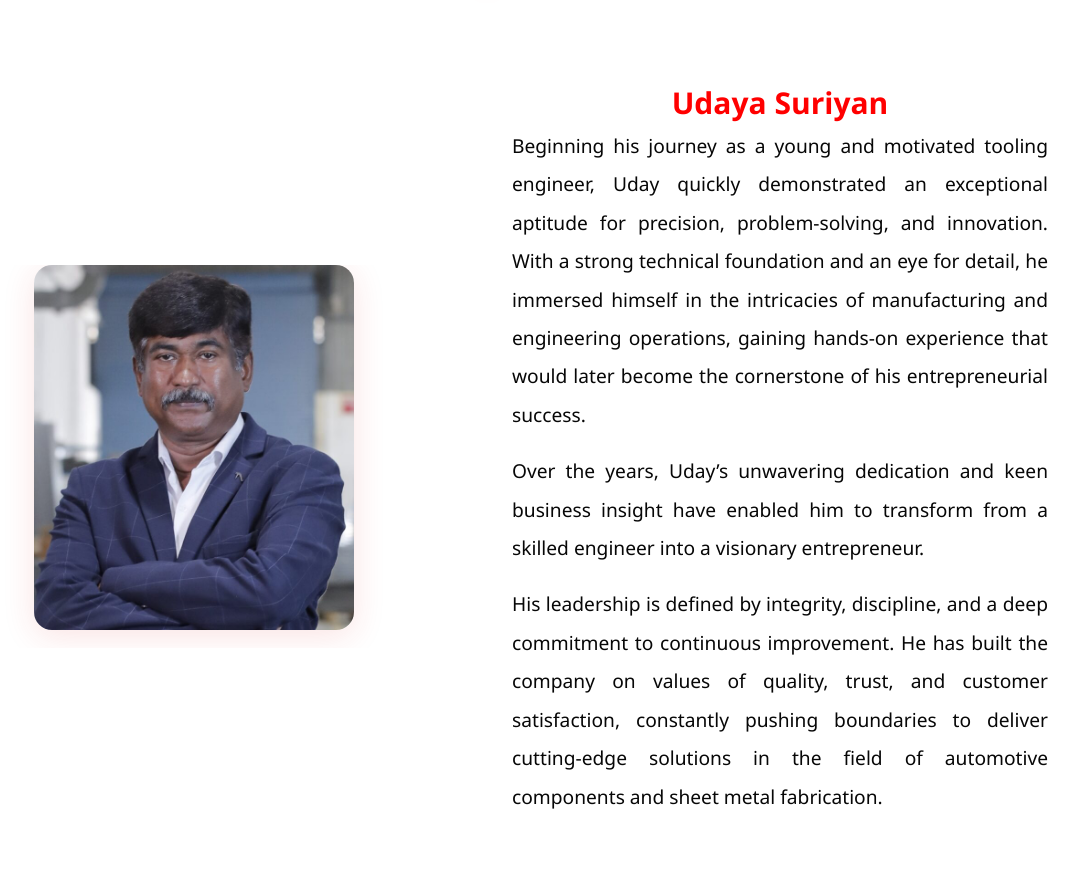
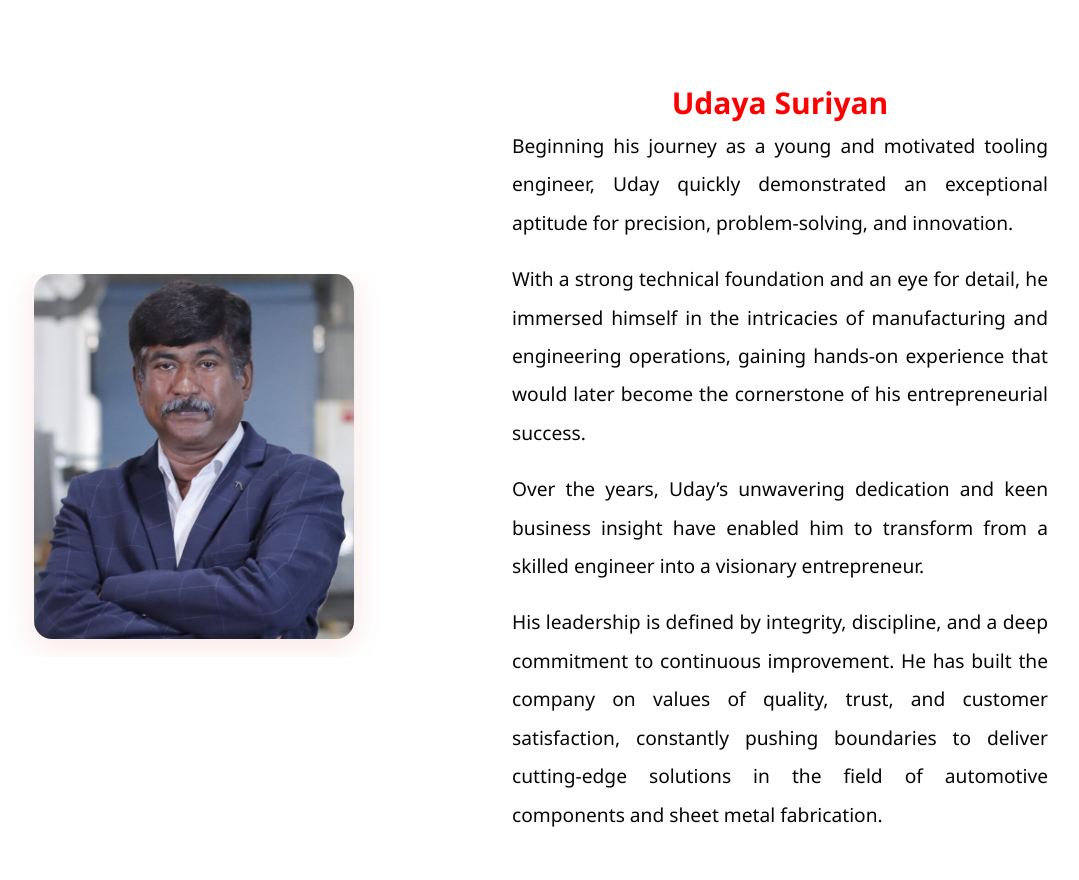
Before and after one commit to supriya02-py/pmtechno, a plain HTML site: page about.html in a window 1280 px wide. Shown: the part 3560-4440 px from the top of the page, without its empty margins (153-1232 px from the left). Drawn offline with Linux system fonts and the light colour scheme.

Commit message:
Update about.html

```diff
--- a/about.html
+++ b/about.html
@@ -503,7 +503,8 @@
                 <div class="about-text animated delay-1" style="text-align: center;">
                     <h2 style="color:red; font-size: 30px;">Udaya Suriyan</h2>
                     <p style="font-size: 1.2rem; text-align: justify; margin-bottom: 18px;">
-                        Beginning his journey as a young and motivated tooling engineer, Uday quickly demonstrated an exceptional aptitude for precision, problem-solving, and innovation. With a strong technical foundation and an eye for detail, he immersed himself in the intricacies of manufacturing and engineering operations, gaining hands-on experience that would later become the cornerstone of his entrepreneurial success.</p>
+                        Beginning his journey as a young and motivated tooling engineer, Uday quickly demonstrated an exceptional aptitude for precision, problem-solving, and innovation.</p>
+                   <p style="font-size: 1.2rem; text-align: justify; margin-bottom: 18px;"> With a strong technical foundation and an eye for detail, he immersed himself in the intricacies of manufacturing and engineering operations, gaining hands-on experience that would later become the cornerstone of his entrepreneurial success.</p>
 
                         <p style="font-size: 1.2rem; text-align: justify; margin-bottom: 18px;">Over the years, Uday’s unwavering dedication and keen business insight have enabled him to transform from a skilled engineer into a visionary entrepreneur. </p>
                     <p style="font-size: 1.2rem; text-align: justify; margin-bottom: 18px;">His leadership is defined by integrity, discipline, and a deep commitment to continuous improvement. He has built the company on values of quality, trust, and customer satisfaction, constantly pushing boundaries to deliver cutting-edge solutions in the field of automotive components and sheet metal fabrication.
```
